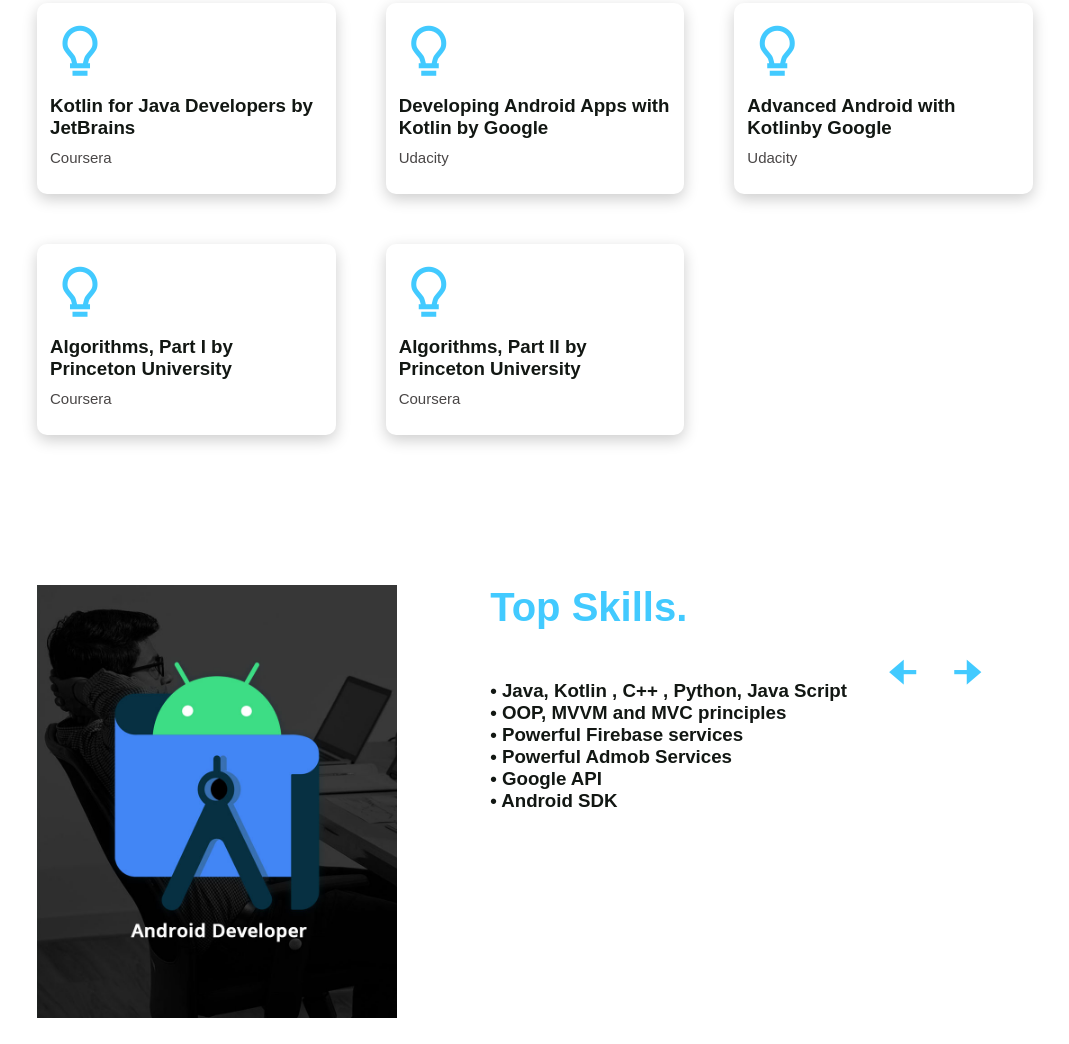
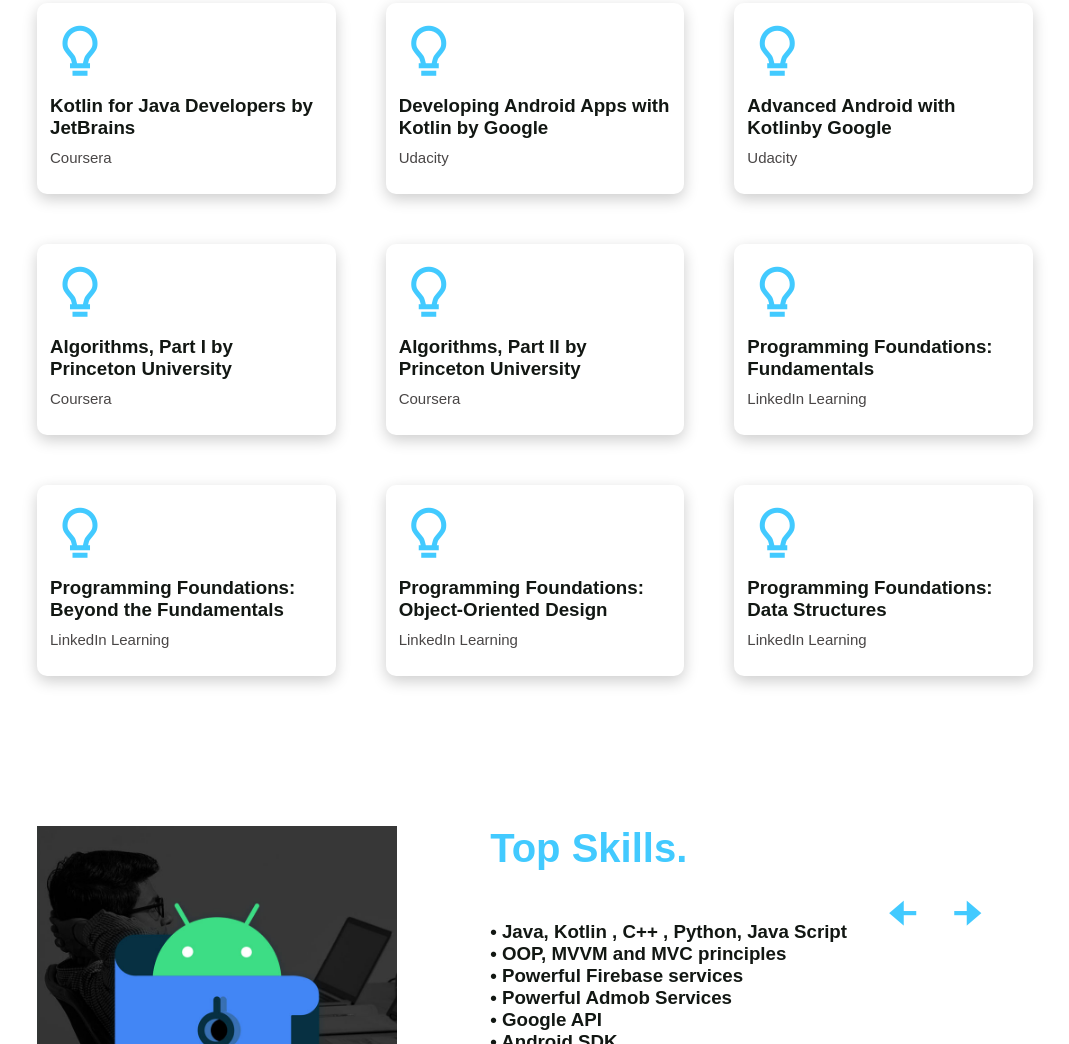
Before and after one commit to mohamedtamer0/PortfolioWeb, a plain HTML site: page index.html in a window 1280 px wide. Shown: the part 2891-3935 px from the top of the page, without its empty margins (105-1174 px from the left). Drawn offline with nearby package versions, Linux system fonts and the light colour scheme; a script that the page names is missing.

Commit message:
New Update

```diff
--- a/index.html
+++ b/index.html
@@ -302,6 +302,32 @@
         <h3>Algorithms, Part II by Princeton University</h3>
         <p>Coursera</p>
       </div>
+
+      <div class="col" data-aos="fade-up" data-aos-duration="1300">
+        <div class="icon"><i class="bx bx-bulb"></i></div>
+        <h3>Programming Foundations: Fundamentals</h3>
+        <p>LinkedIn Learning</p>
+      </div>
+
+      <div class="col" data-aos="fade-up" data-aos-duration="1300">
+        <div class="icon"><i class="bx bx-bulb"></i></div>
+        <h3>Programming Foundations: Beyond the Fundamentals</h3>
+        <p>LinkedIn Learning</p>
+      </div>
+
+      <div class="col" data-aos="fade-up" data-aos-duration="1300">
+        <div class="icon"><i class="bx bx-bulb"></i></div>
+        <h3>Programming Foundations: Object-Oriented Design</h3>
+        <p>LinkedIn Learning</p>
+      </div>
+
+      <div class="col" data-aos="fade-up" data-aos-duration="1300">
+        <div class="icon"><i class="bx bx-bulb"></i></div>
+        <h3>Programming Foundations: Data Structures</h3>
+        <p>LinkedIn Learning</p>
+      </div>
+
+
     </div>
 
 
```
